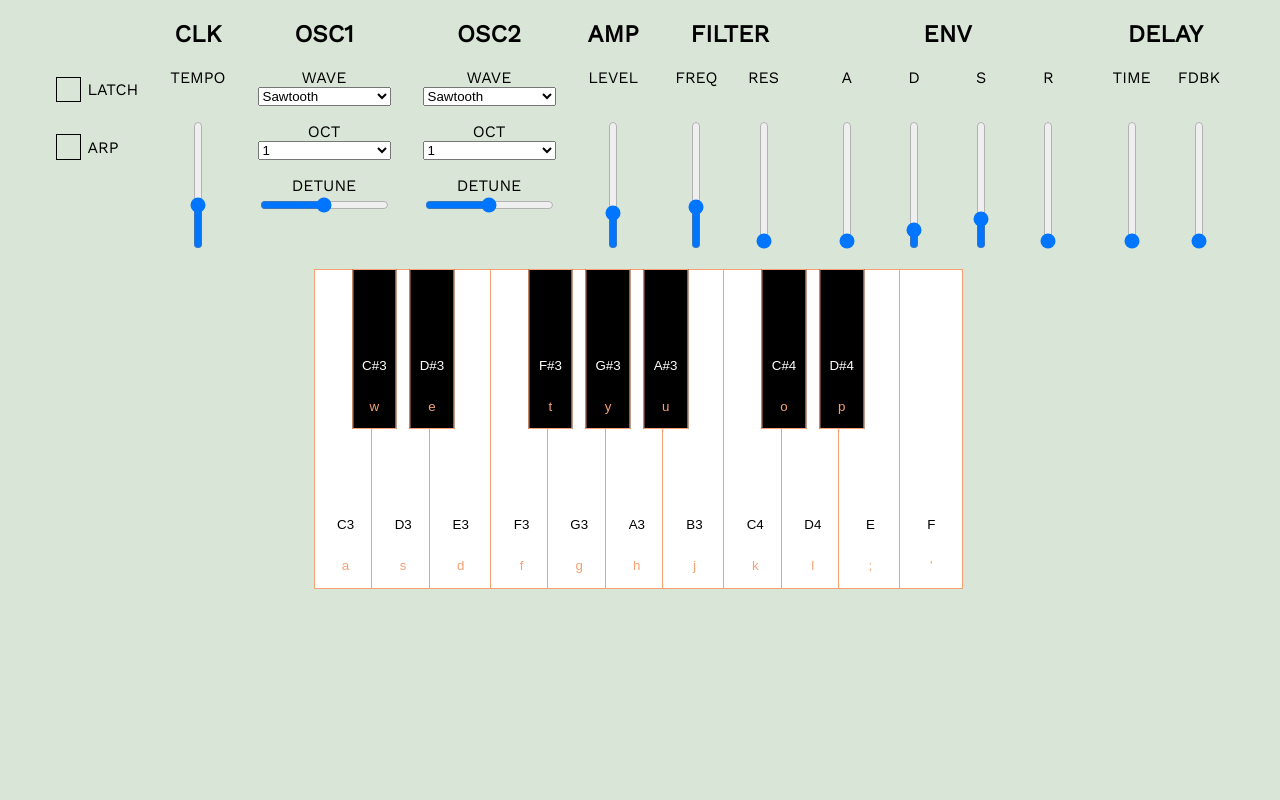
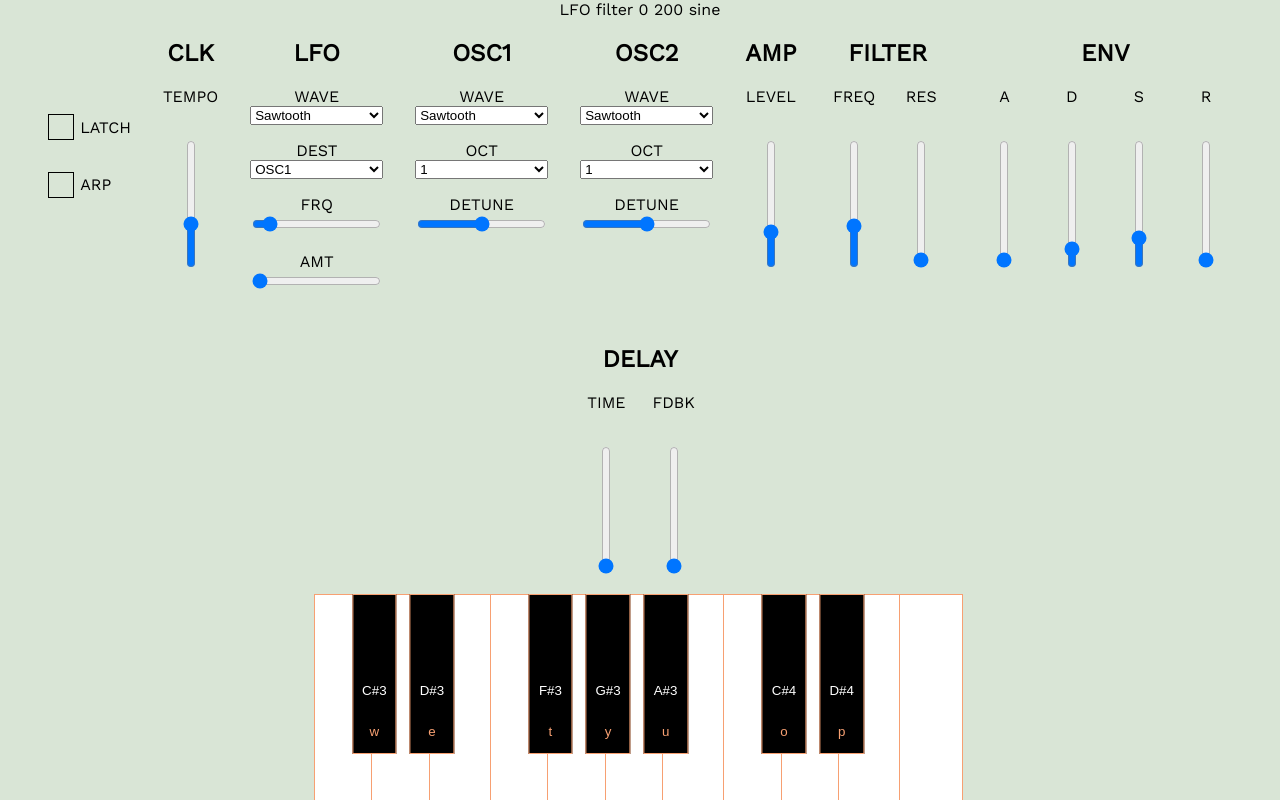
Before and after one commit to cicadasound/hello-synthesizer, a React (Create React App) app: page / in a window 1280 px wide. Shown: the top 800 px of the page. Built offline with nearby package versions, Linux system fonts and the light colour scheme.

Commit message:
Adding LFO component

```diff
--- /dev/null
+++ b/src/components/LFO.js
@@ -0,0 +1,63 @@
+import React from 'react';
+
+import {RangeSlider} from './RangeSlider';
+
+export function LFO({title, lfo, onChange}) {
+  const handleChange = (key, value) => {
+    const newLFO = {...lfo};
+    newLFO[key] = value;
+    onChange(newLFO);
+  };
+
+  return (
+    <section className="controls-section">
+      <h2>{title}</h2>
+      <div className="controls-section__group controls-section__group--vertical">
+        <div className="control">
+          <label>WAVE</label>
+          <select
+            selected={lfo.type}
+            onChange={(event) => handleChange('type', event.target.value)}
+          >
+            <option value="sawtooth">Sawtooth</option>
+            <option value="square">Square</option>
+            <option value="sine">Sine</option>
+          </select>
+        </div>
+        <div className="control">
+          <label>DEST</label>
+          <select
+            selected={lfo.destination}
+            onChange={(event) =>
+              handleChange('destination', event.target.value)
+            }
+          >
+            <option value="osc1">OSC1</option>
+            <option value="osc2">OSC2</option>
+            <option value="filter">FLTR</option>
+          </select>
+        </div>
+        <div className="control">
+          <label>FRQ</label>
+          <RangeSlider
+            min="20"
+            max="2000"
+            step="20"
+            value={lfo.frequency}
+            onChange={(event) => handleChange('frequency', event.target.value)}
+          />
+        </div>
+        <div className="control">
+          <label>AMT</label>
+          <RangeSlider
+            min="0"
+            max="1"
+            step="0.05"
+            value={lfo.level}
+            onChange={(event) => handleChange('level', event.target.value)}
+          />
+        </div>
+      </div>
+    </section>
+  );
+}
--- a/src/components/Synth.js
+++ b/src/components/Synth.js
@@ -9,10 +9,27 @@ import {Delay} from './Delay';
 import {Keyboard} from './Keyboard';
 import {Toggle} from './Toggle';
 import {Clock} from './Clock';
+import {LFO} from './LFO';
 
 import KEYS from '../data/KEYS';
 
 const DEFAULTS = {
+  lfo: {
+    frequency: 200,
+    level: 0,
+    destination: 'filter',
+    type: 'sine',
+  },
+  osc1: {
+    type: 'sawtooth',
+    detune: 0,
+    octave: 1,
+  },
+  osc2: {
+    type: 'sawtooth',
+    detune: 0,
+    octave: 1,
+  },
   amp: {
     level: 0.2,
   },
@@ -27,6 +44,12 @@ const DEFAULTS = {
   clock: {
     tempo: 90,
   },
+  envelope: {
+    attack: 0,
+    decay: 0.5,
+    sustain: 0.2,
+    release: 0,
+  },
 };
 
 export const Synth = () => {
@@ -38,33 +61,20 @@ export const Synth = () => {
   const filterRef = useRef(null);
   const delayRef = useRef(null);
   const feedbackRef = useRef(null);
+  const lfoRef = useRef(null);
+  const lfoGainRef = useRef(null);
 
   const [currentNote, setCurrentNote] = useState(null);
   const arpClock = useRef(null);
   const [pressedKeys, setPressedKeys] = useState([]);
   const [latch, setLatch] = useState(false);
   const [arp, setArp] = useState(false);
-
-  const [osc1, setOsc1] = useState({
-    type: 'sawtooth',
-    detune: 0,
-    octave: 1,
-  });
-
-  const [osc2, setOsc2] = useState({
-    type: 'sawtooth',
-    detune: 0,
-    octave: 1,
-  });
-
+  const [osc1, setOsc1] = useState(DEFAULTS.osc1);
+  const [osc2, setOsc2] = useState(DEFAULTS.osc2);
+  const [lfo, setLFO] = useState(DEFAULTS.lfo);
   const [amp, setAmp] = useState(DEFAULTS.amp);
   const [filter, setFilter] = useState(DEFAULTS.filter);
-  const [envelope, setEnvelope] = useState({
-    attack: 0,
-    decay: 0.5,
-    sustain: 0.2,
-    release: 0,
-  });
+  const [envelope, setEnvelope] = useState(DEFAULTS.envelope);
   const [delay, setDelay] = useState(DEFAULTS.delay);
   const [clock, setClock] = useState(DEFAULTS.clock);
 
@@ -74,8 +84,11 @@ export const Synth = () => {
   }, []);
 
   useEffect(() => {
+    // Initialize main gain control
     mainGainRef.current = audioContext.current.createGain();
     mainGainRef.current.gain.value = DEFAULTS.amp.level;
+
+    // Initialize filter
     filterRef.current = audioContext.current.createBiquadFilter();
     filterRef.current.type = 'lowpass';
     filterRef.current.frequency.setValueAtTime(
@@ -86,10 +99,27 @@ export const Synth = () => {
       DEFAULTS.filter.q,
       audioContext.current.currentTime
     );
+
+    // Initialize delay
     delayRef.current = audioContext.current.createDelay();
     delayRef.current.delayTime.value = DEFAULTS.delay.time;
     feedbackRef.current = audioContext.current.createGain();
     feedbackRef.current.gain.value = DEFAULTS.delay.feedback;
+
+    // Initialize lfo
+    lfoRef.current = audioContext.current.createOscillator();
+    lfoRef.current.frequency.setValueAtTime(
+      DEFAULTS.lfo.frequency,
+      audioContext.current.currentTime
+    );
+    lfoRef.current.type = DEFAULTS.lfo.type;
+    lfoGainRef.current = audioContext.current.createGain();
+    lfoGainRef.current.gain.value = DEFAULTS.lfo.level;
+    lfoRef.current.connect(lfoGainRef.current);
+    lfoGainRef.current.connect(filterRef.current.frequency);
+    lfoRef.current.start();
+
+    // Wire it all up
     delayRef.current.connect(feedbackRef.current);
     feedbackRef.current.connect(delayRef.current);
     filterRef.current.connect(delayRef.current);
@@ -144,6 +174,22 @@ export const Synth = () => {
       setCurrentNote(null);
     }
     setArp(newArpValue);
+  };
+
+  const handleLFOChange = (newLFO) => {
+    if (lfoGainRef.current.gain.value !== newLFO.level) {
+      lfoGainRef.current.gain.value = newLFO.level;
+    }
+    if (lfoRef.current.type !== newLFO.type) {
+      lfoRef.current.type = newLFO.type;
+    }
+    if (lfoRef.current.frequency !== newLFO.frequency) {
+      lfoRef.current.frequency.setValueAtTime(
+        newLFO.frequency,
+        audioContext.current.currentTime
+      );
+    }
+    setLFO(newLFO);
   };
 
   const handleOsc1Change = (newOsc) => {
@@ -325,6 +371,9 @@ export const Synth = () => {
       onKeyDown={handleKeyDown}
       tabIndex={0}
     >
+      <div>
+        LFO {lfo.destination} {lfo.level} {lfo.frequency} {lfo.type}
+      </div>
       <div className="synth__controls">
         <section className="controls-section">
           <div className="latch-group">
@@ -333,6 +382,7 @@ export const Synth = () => {
           </div>
         </section>
         <Clock title="CLK" clock={clock} onChange={handleClockChange} />
+        <LFO title="LFO" lfo={lfo} onChange={handleLFOChange} />
         <Oscillator title="OSC1" osc={osc1} onChange={handleOsc1Change} />
         <Oscillator title="OSC2" osc={osc2} onChange={handleOsc2Change} />
         <Amp title="AMP" amp={amp} onChange={handleAmpChange} />
```
